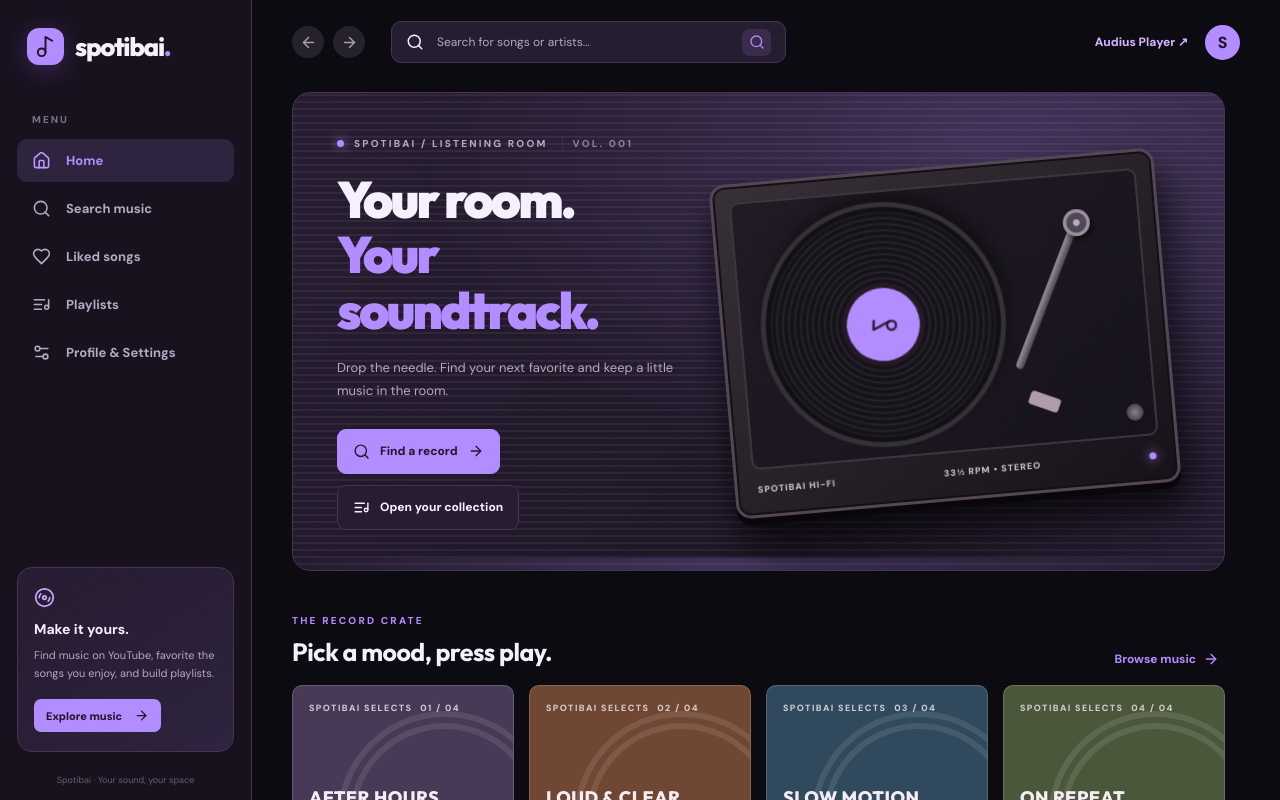
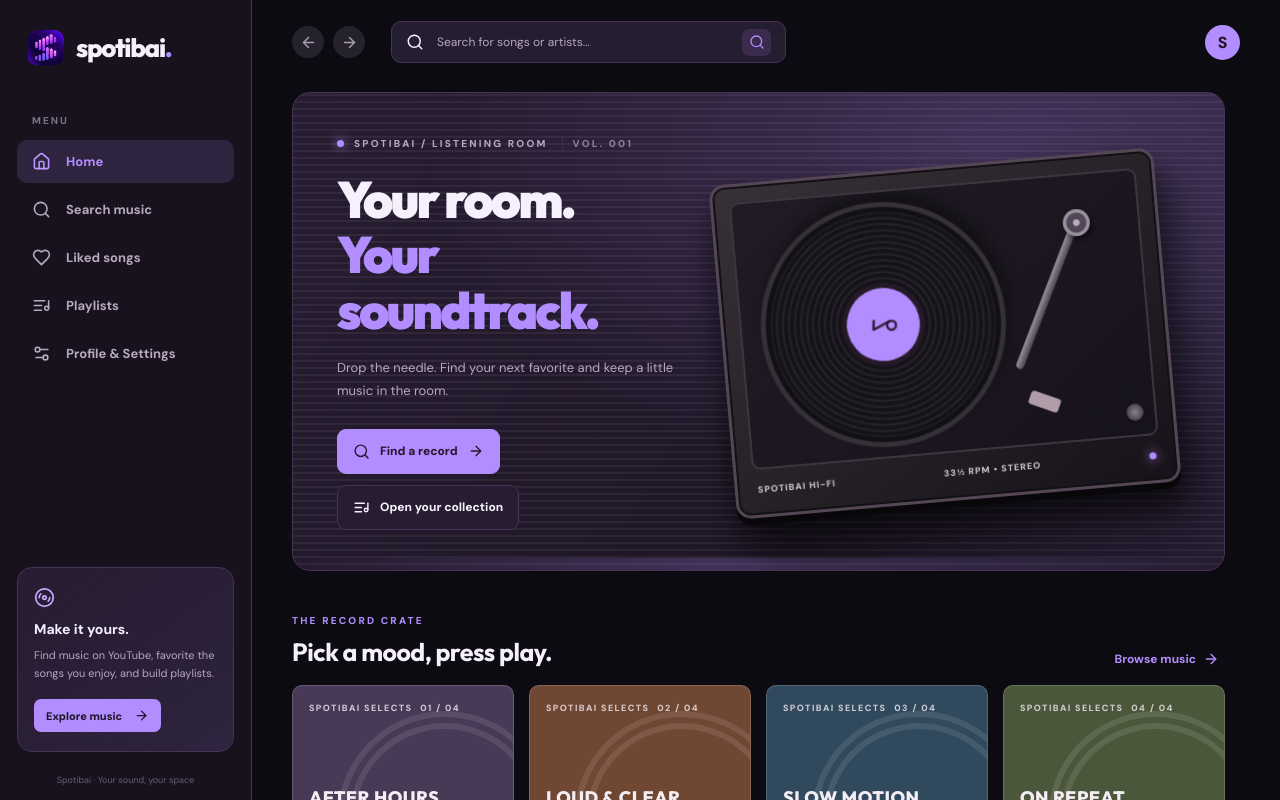
Before and after one commit to jcmejia-dev/spotibai, a Next.js app: page / in a window 1280 px wide. Built offline with nearby package versions, Linux system fonts and the light colour scheme.

Commit message:
brand: install selected equalizer icon and remove Audius header shortcut

```diff
--- a/app/globals.css
+++ b/app/globals.css
@@ -223,3 +223,5 @@
 .studio-settings-foot{display:flex;align-items:center;gap:10px;margin-top:30px;font-size:11px;color:var(--spot-muted)}
 .studio-settings-foot svg{color:var(--accent)}
 @media(max-width:650px){.studio-pref-row{flex-direction:column;align-items:flex-start;gap:18px}.studio-settings-header{padding-bottom:25px}}
+
+.spotibai-logo-icon{width:38px;height:38px;object-fit:contain;flex:none;border-radius:10px}
--- a/app/layout.tsx
+++ b/app/layout.tsx
@@ -1,5 +1,5 @@
 import type { Metadata } from "next";
 import "./globals.css";
 
-export const metadata: Metadata = { title: "Spotibai — Your sound, your space", description: "A beautiful personal music space for listening, discovering, and organizing." };
+export const metadata: Metadata = { title: "Spotibai — Your sound, your space", description: "A beautiful personal music space for listening, discovering, and organizing.", icons: {icon:"/spotibai-icon.png", apple:"/spotibai-icon.png"} };
 export default function RootLayout({ children }: Readonly<{children: React.ReactNode}>) { return <html lang="en"><body>{children}</body></html>; }
--- a/app/page.tsx
+++ b/app/page.tsx
@@ -38,7 +38,7 @@ export default function Page(){
  const heading=(name:string)=>{find(name)};
  return <div className={"app spotibai-real theme-"+mode+(motion?"":" no-motion")} style={{"--accent":accent} as React.CSSProperties}>
  <aside className={"sidebar "+(drawer?"show":"")}>
-  <div className="brand"><span className="brand-icon"><Music2 size={23}/></span><span>spotibai<span className="brand-dot">.</span></span><button className="mobile-close icon-button" onClick={()=>setDrawer(false)} aria-label="Close menu"><X size={20}/></button></div>
+  <div className="brand"><img className="spotibai-logo-icon" src="/spotibai-icon.png" alt="Spotibai icon"/><span>spotibai<span className="brand-dot">.</span></span><button className="mobile-close icon-button" onClick={()=>setDrawer(false)} aria-label="Close menu"><X size={20}/></button></div>
   <div className="sidebar-heading">MENU</div>
   <nav className="nav">
    <button className={screen==="home"?"selected":""} onClick={()=>go("home")}><Home size={19}/> Home</button>
@@ -62,7 +62,7 @@ export default function Page(){
      {query.trim()&&<button className="spot-suggest-all" onMouseDown={e=>e.preventDefault()} onClick={()=>find(query)}>Search for “{query.trim()}” <Search size={16}/></button>}
     </div>}
    </div>
-   <div className="top-actions"><a href="/audius" style={{color:"#d4b4ff",fontSize:12,fontWeight:800,textDecoration:"none",whiteSpace:"nowrap"}}>Audius Player ↗</a><button className="avatar" title="Profile and settings" aria-label="Open settings" onClick={()=>go("profile")}>S</button></div>
+   <div className="top-actions"><button className="avatar" title="Profile and settings" aria-label="Open settings" onClick={()=>go("profile")}>S</button></div>
   </header>
   <div className="scroll-content" ref={scrollArea}>
    {screen==="home"&&<div className="spotibai-home-enter listening-room">
```
Also changed, not shown: app/icon.png (added), public/spotibai-icon.png (added).
